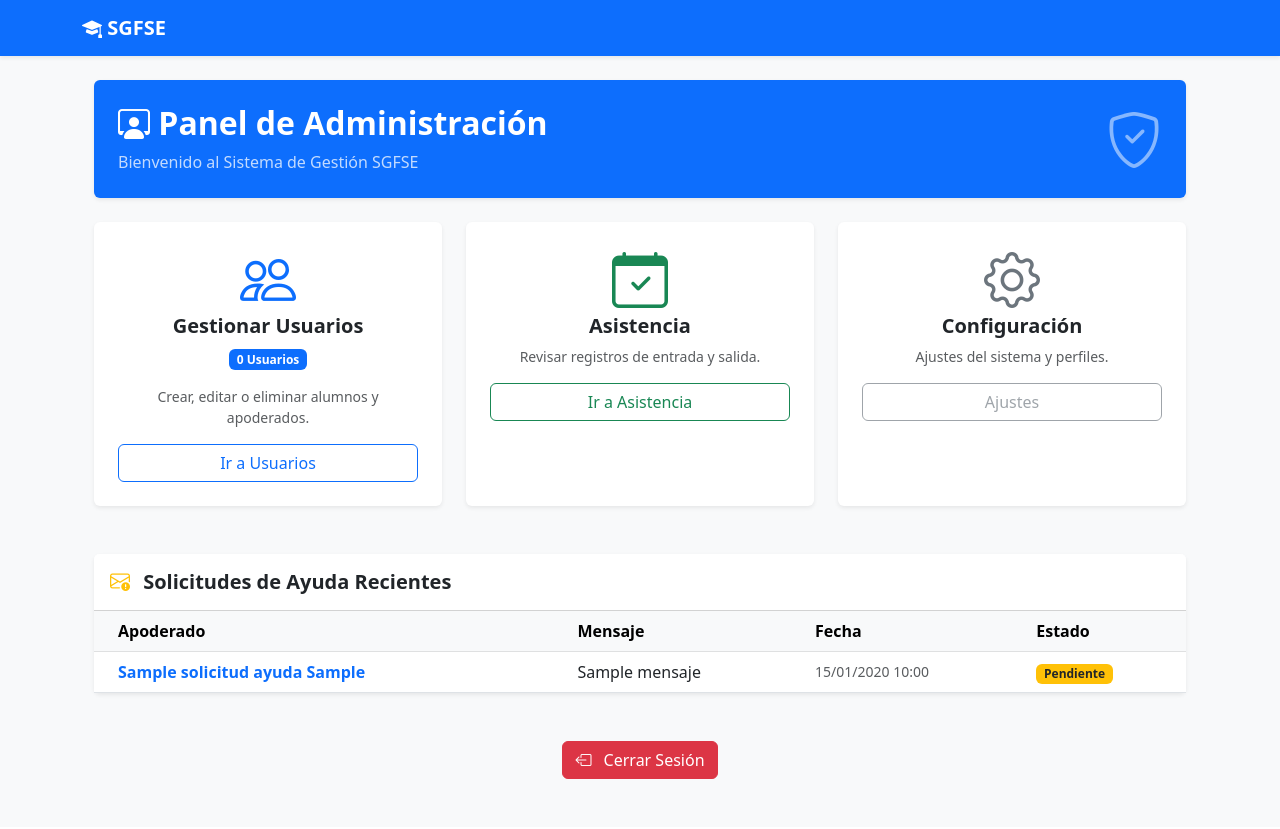
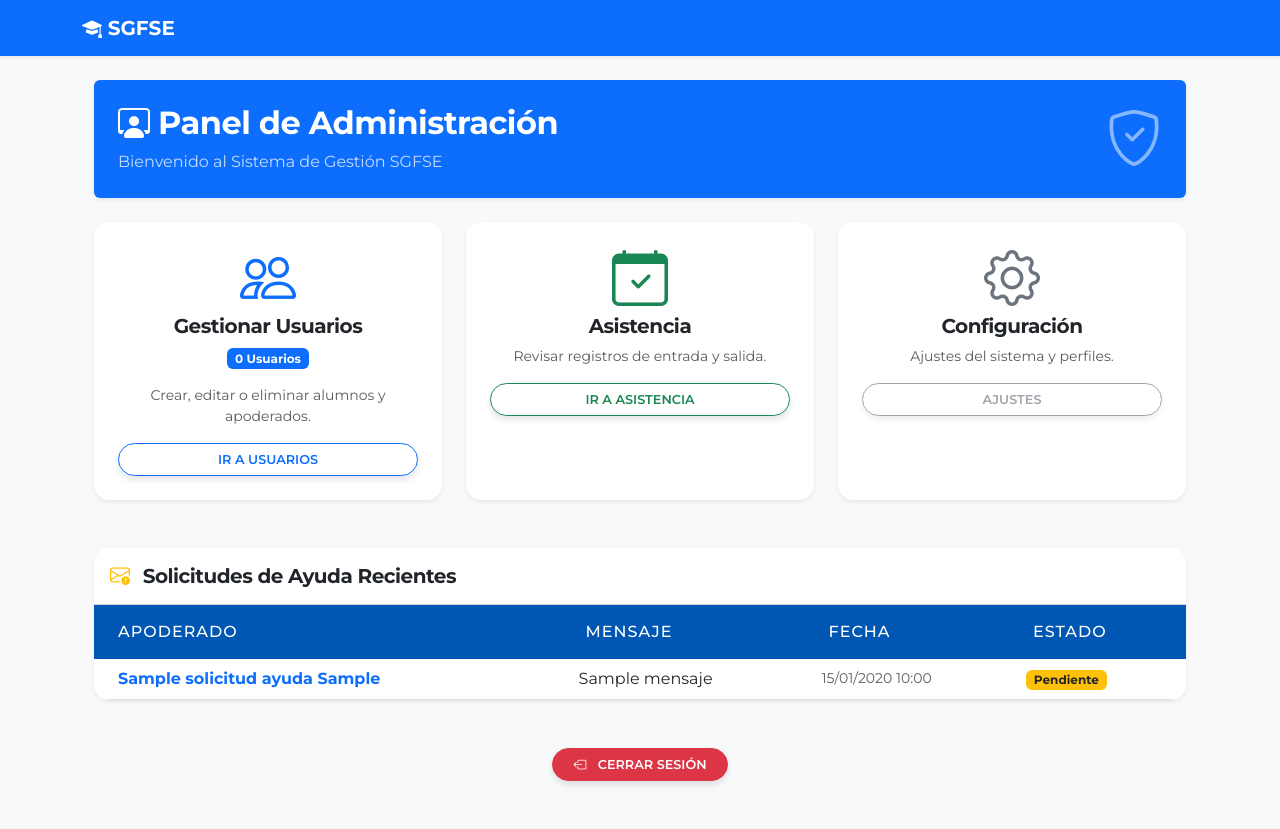
Before and after one commit to Phantom-dev-22/proyecto-sgfse, a Flask app: page /dashboard in a window 1280 px wide. Before the commit the page ends 779 px from the top, so only its background shows below. Run offline with Flask 3, Linux system fonts and the light colour scheme; the visitor is signed in with stand-in values (Sample User, id 1); a database or web service that is not in the repository returns one stand-in record (values such as "Sample title"); data that the repository does not hold is empty; some libraries are stand-ins or nearby versions.

Commit message:
Aplicación de CSS

```diff
--- /dev/null
+++ b/static/css/style.css
@@ -0,0 +1,84 @@
+/* --- 1. VARIABLES DE COLOR (Colores más vivos) --- */
+:root {
+    --color-primario: #0056b3; /* Azul más intenso */
+    --color-secundario: #004494;
+    --color-fondo: #eef2f6;    /* Un gris azulado para el fondo */
+    --color-texto: #2c3e50;
+    --color-acento: #ff9800;   /* Naranja para detalles */
+}
+
+/* --- 2. FONDO Y LETRA --- */
+body {
+    background-color: var(--color-fondo);
+    /* Aquí aplicamos Montserrat como principal, y sans-serif por si falla */
+    font-family: 'Montserrat', sans-serif !important;
+    color: var(--color-texto);
+}
+
+/* --- 3. TARJETAS CON EFECTO 3D --- */
+.card {
+    border: none;
+    border-radius: 15px; /* Más redondeado */
+    box-shadow: 0 10px 25px rgba(0,0,0, 0.1); /* Sombra mucho más marcada */
+    overflow: hidden; /* Para que el encabezado no se salga de las esquinas */
+}
+
+/* --- 4. TABLAS CON ENCABEZADO FUERTE (El cambio más notorio) --- */
+.table thead th {
+    background-color: var(--color-primario) !important; /* Cabecera AZUL */
+    color: white !important; /* Letras BLANCAS */
+    font-weight: 500;
+    text-transform: uppercase;
+    letter-spacing: 1px;
+    border: none;
+    padding: 15px; /* Más aire */
+}
+
+/* Filas cebradas (una gris, una blanca) para leer mejor */
+.table-hover tbody tr:nth-of-type(odd) {
+    background-color: rgba(0, 0, 0, 0.02);
+}
+
+.table-hover tbody tr:hover {
+    background-color: #dbeafe !important; /* Azul claro al pasar el mouse */
+    transform: scale(1.01); /* Pequeño efecto zoom */
+    transition: 0.2s;
+}
+
+/* --- 5. TÍTULO DE LA PÁGINA --- */
+h2 {
+    color: var(--color-primario);
+    font-weight: 800 !important; /* Letra muy gorda */
+    text-shadow: 1px 1px 2px rgba(0,0,0,0.1);
+}
+
+/* --- 6. BOTONES MEJORADOS --- */
+.btn {
+    border-radius: 50px !important; /* Botones redondos tipo píldora */
+    padding-left: 20px;
+    padding-right: 20px;
+    font-weight: 600;
+    text-transform: uppercase;
+    font-size: 0.8rem;
+    box-shadow: 0 4px 6px rgba(0,0,0,0.1); /* Sombra en el botón */
+}
+
+/* --- 7. CORRECCIÓN DASHBOARD (HEADER) --- */
+/* Forzamos que TODO el texto dentro de la caja azul sea blanco */
+.bg-primary h2,
+.bg-primary p,
+.bg-primary i {
+    color: white !important;
+    text-shadow: none; /* Quitamos sombra para que se lea nítido */
+}
+
+/* Ajuste fino para el subtítulo del Dashboard */
+.bg-primary p {
+    opacity: 0.9; /* Un poco transparente para dar estilo */
+    font-weight: 400;
+}
+
+h1, h2, h3, h4, h5, h6 {
+    font-weight: 700 !important; /* Montserrat Bold */
+    letter-spacing: -0.5px; /* Un poquito más juntas las letras, estilo moderno */
+}
--- a/templates/base.html
+++ b/templates/base.html
@@ -6,6 +6,11 @@
     <title>SGFSE - Sistema Escolar</title>
     <link href="https://cdn.jsdelivr.net/npm/bootstrap@5.3.0/dist/css/bootstrap.min.css" rel="stylesheet">
     <link rel="stylesheet" href="https://cdn.jsdelivr.net/npm/bootstrap-icons@1.11.0/font/bootstrap-icons.css">
+    <link rel="stylesheet" href="{{ url_for('static', filename='css/style.css') }}">
+    <link rel="preconnect" href="https://fonts.googleapis.com">
+    <link rel="preconnect" href="https://fonts.gstatic.com" crossorigin>
+
+    <link href="https://fonts.googleapis.com/css2?family=Montserrat:wght@300;400;500;600;700;800&display=swap" rel="stylesheet">
 </head>
 <body class="bg-light">
 
```
